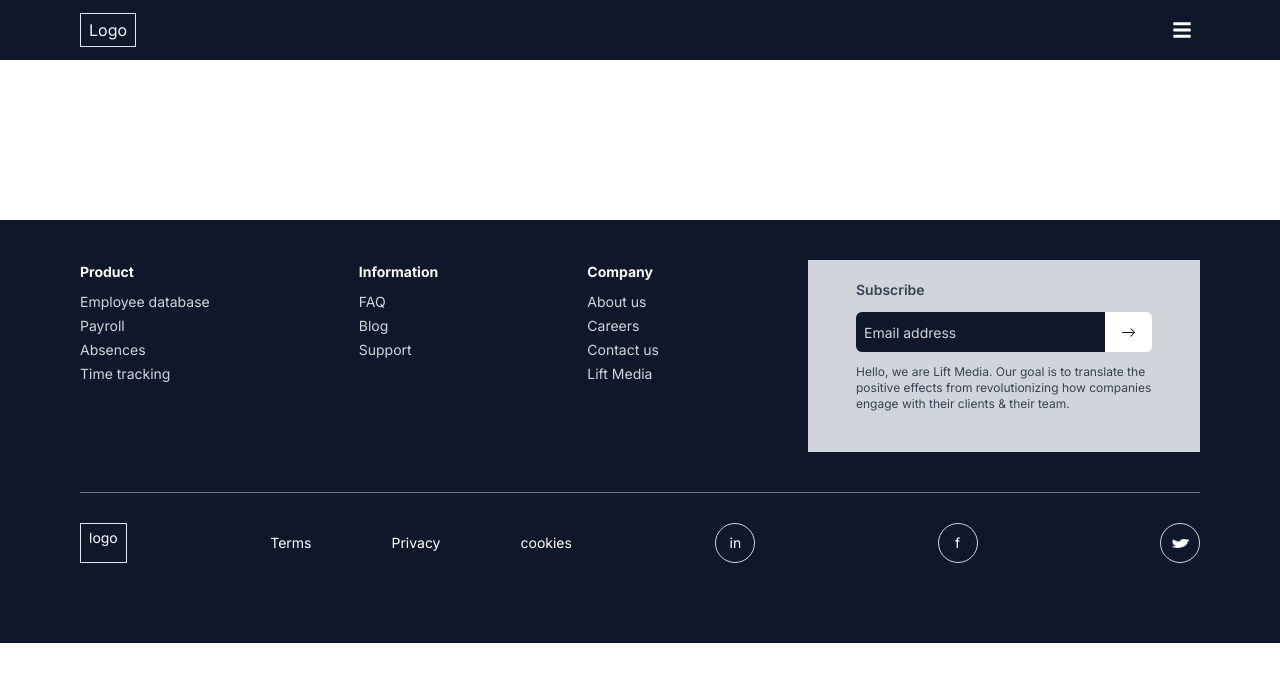
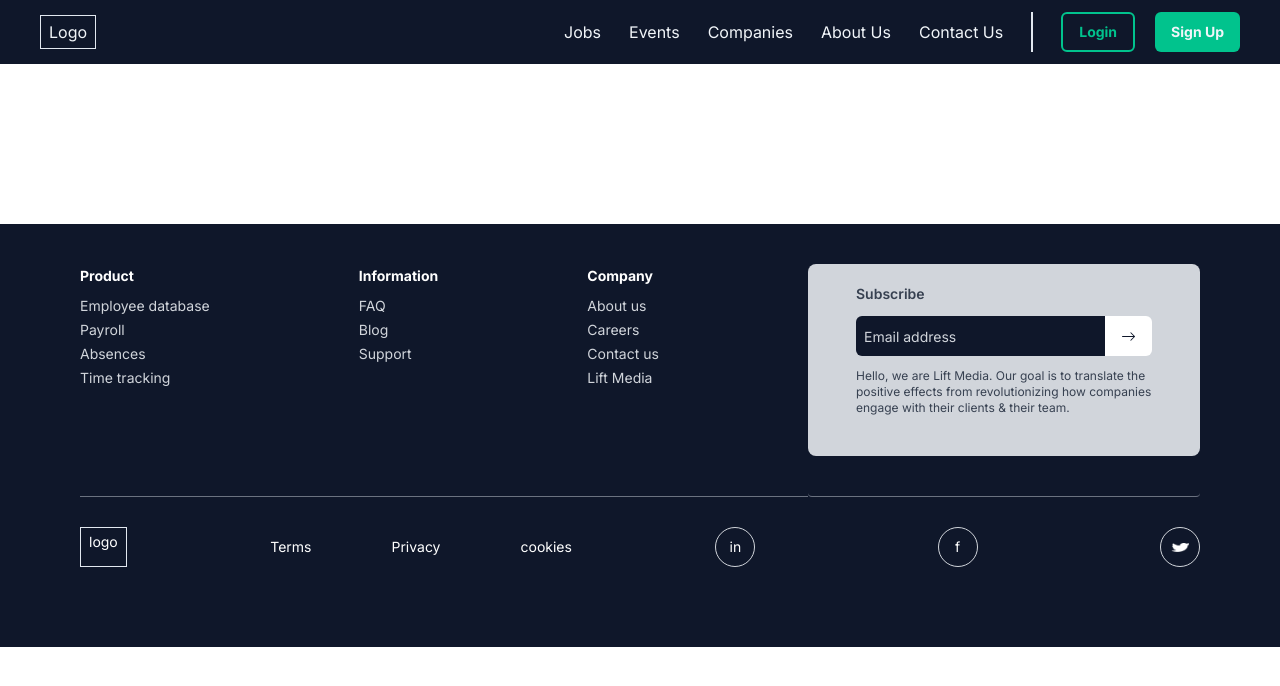
Before and after one commit to DeveLeb/Develeb-Platform, a Next.js app in the folder packages/frontend/: page / in a window 1280 px wide. Shown: the top 686 px of the page. Built offline with nearby package versions, Linux system fonts and the light colour scheme.

Commit message:
Edit Header/Footer

```diff
--- a/packages/frontend/package.json
+++ b/packages/frontend/package.json
@@ -10,7 +10,6 @@
         "knip": "knip"
     },
     "dependencies": {
-        "@next/swc-darwin-arm64": "^14.2.5",
         "@radix-ui/react-slot": "^1.1.0",
         "class-variance-authority": "^0.7.0",
         "clsx": "^2.1.1",
--- a/packages/frontend/src/components/atoms/Subscribe.tsx
+++ b/packages/frontend/src/components/atoms/Subscribe.tsx
@@ -5,8 +5,8 @@ import { BsArrowRight } from 'react-icons/bs';
 
 function Subscribe({ className }: { className: string }) {
   return (
-    <div className={`subscribe-container sm:mx-16 ml:m-0 ${className}`}>
-      <div className={`bg-gray-300 text-gray-700 px-4 py-5 pb-10 sm:px-12 ml:px-12`}>
+    <div className={`subscribe-container rounded-sm sm:mx-16 ml:m-0  ${className}`}>
+      <div className={`bg-gray-300 text-gray-700 px-4 py-5 pb-10 sm:px-12 ml:px-12 rounded-lg`}>
         <h1 className="title font-semibold pb-3"> Subscribe</h1>
         <div className="input-container flex">
           <Input className="mb-3 bg-primary placeholder-gray-300 text-white rounded-tl-md rounded-bl-md" />
--- a/packages/frontend/src/components/molecules/Header.tsx
+++ b/packages/frontend/src/components/molecules/Header.tsx
@@ -1,13 +1,26 @@
 'use client';
-import React, { useState } from 'react';
+import React, { useState, useEffect } from 'react';
 import { FaBars } from 'react-icons/fa';
 import NavBar from './NavBar';
+import { Button } from '../atoms/button';
+import Link from 'next/link';
 function Header() {
   const [openBar, setOpenBar] = useState(false);
+  const [isMobileScreen, setIsMobileScreen] = useState(false);
+
   let closeBar = () => setOpenBar(false);
+
+  useEffect(() => {
+    const handleResize = () => {
+      setIsMobileScreen(window.innerWidth <= 820);
+    };
+
+    window.addEventListener('resize', handleResize);
+  }, []);
   return (
-    <header className="flex justify-between items-center p-4  mb-40 bg-primary sm:px-20 sm:py-3">
+    <header className="flex justify-between items-center mb-40 bg-primary sm:px-10 sm:py-3">
       <div className="text-secondary border border-border px-2 py-1">Logo</div>
+      {isMobileScreen ? (
         <div className="px-2 py-2 rounded-full hover:bg-white/50 transition-colors cursor-pointer">
           <FaBars
             color="#ffff"
@@ -17,6 +30,20 @@ function Header() {
             }}
           />
         </div>
+      ) : (
+        <div className="flex justify-between items-center text-secondary gap-7">
+          <Link href="#">Jobs</Link>
+          <Link href="#">Events</Link>
+          <Link href="#">Companies</Link>
+          <Link href="#">About Us</Link>
+          <Link href="#">Contact Us</Link>
+
+          <div className="border-l-2 pl-7 flex gap-5">
+            <Button className="text-main_green border-2 border-main_green bg-transparent rounded-md">Login</Button>
+            <Button className="text-secondary bg-main_green rounded-md hover:bg-main-green">Sign Up</Button>
+          </div>
+        </div>
+      )}
 
       {openBar && <NavBar theme={'white'} closeBar={closeBar} />}
     </header>
--- a/packages/frontend/src/components/molecules/NavBar.tsx
+++ b/packages/frontend/src/components/molecules/NavBar.tsx
@@ -7,6 +7,8 @@ let pages = [
   { title: 'Home', path: '#' },
   { title: 'Jobs', path: '#' },
   { title: 'Events', path: '#' },
+  { title: 'Companies', path: '#' },
+  { title: 'About Us', path: '#' },
   { title: 'Contact us', path: '#' },
 ];
 interface NavBarProps {
--- a/packages/frontend/tailwind.config.ts
+++ b/packages/frontend/tailwind.config.ts
@@ -50,6 +50,9 @@ const config = {
           DEFAULT: 'hsl(var(--card))',
           foreground: 'hsl(var(--card-foreground))',
         },
+        main_green:{
+          DEFAULT:"#01C38D"
+        }
       },
       borderRadius: {
         lg: 'var(--radius)',
```
Also changed, not shown: 2 other files (tests, documents, lock files or other folders). Lines whose indentation alone changed are shown as unchanged.
